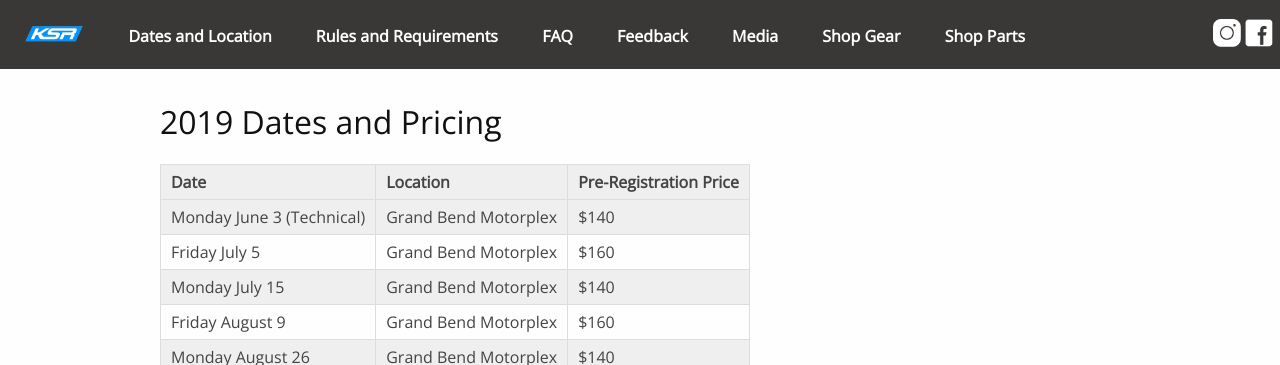
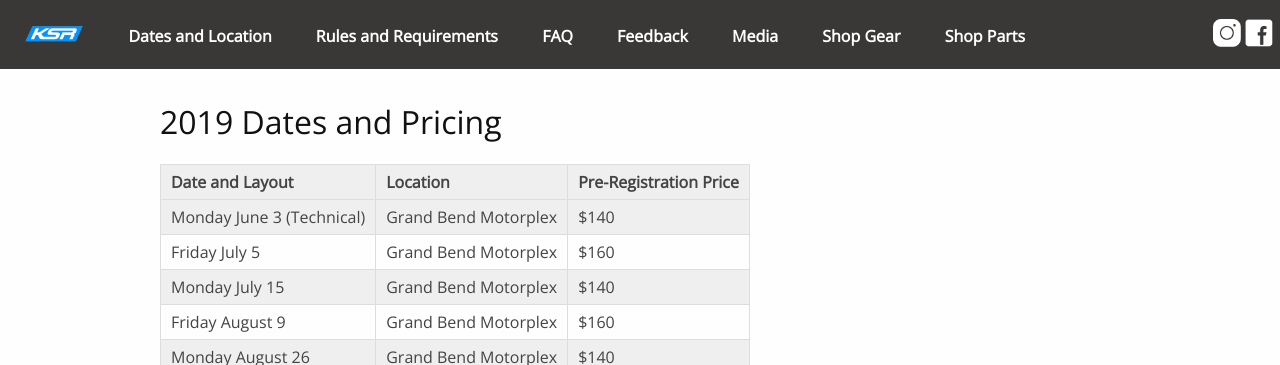
Before and after one commit to kwsportracing/site, a Jekyll site: the page built from docs/dates.md, in a window 1280 px wide and 900 px high. Shown: the top 365 px of the window. Built offline with Jekyll 4.4.1, drawn with Linux system fonts in a browser that asks for light colours; nearby versions of some CDN libraries.

Commit message:
Update dates.md

```diff
--- a/docs/dates.md
+++ b/docs/dates.md
@@ -6,7 +6,7 @@ permalink: /dates/
 
 ## 2019 Dates and Pricing
 
-| Date                      | Location             | Pre-Registration Price |
+| Date and Layout           | Location             | Pre-Registration Price |
 |---------------------------|----------------------|------------------------|
 | Monday June 3 (Technical) | Grand Bend Motorplex | $140                   |
 | Friday July 5             | Grand Bend Motorplex | $160                   |
```
